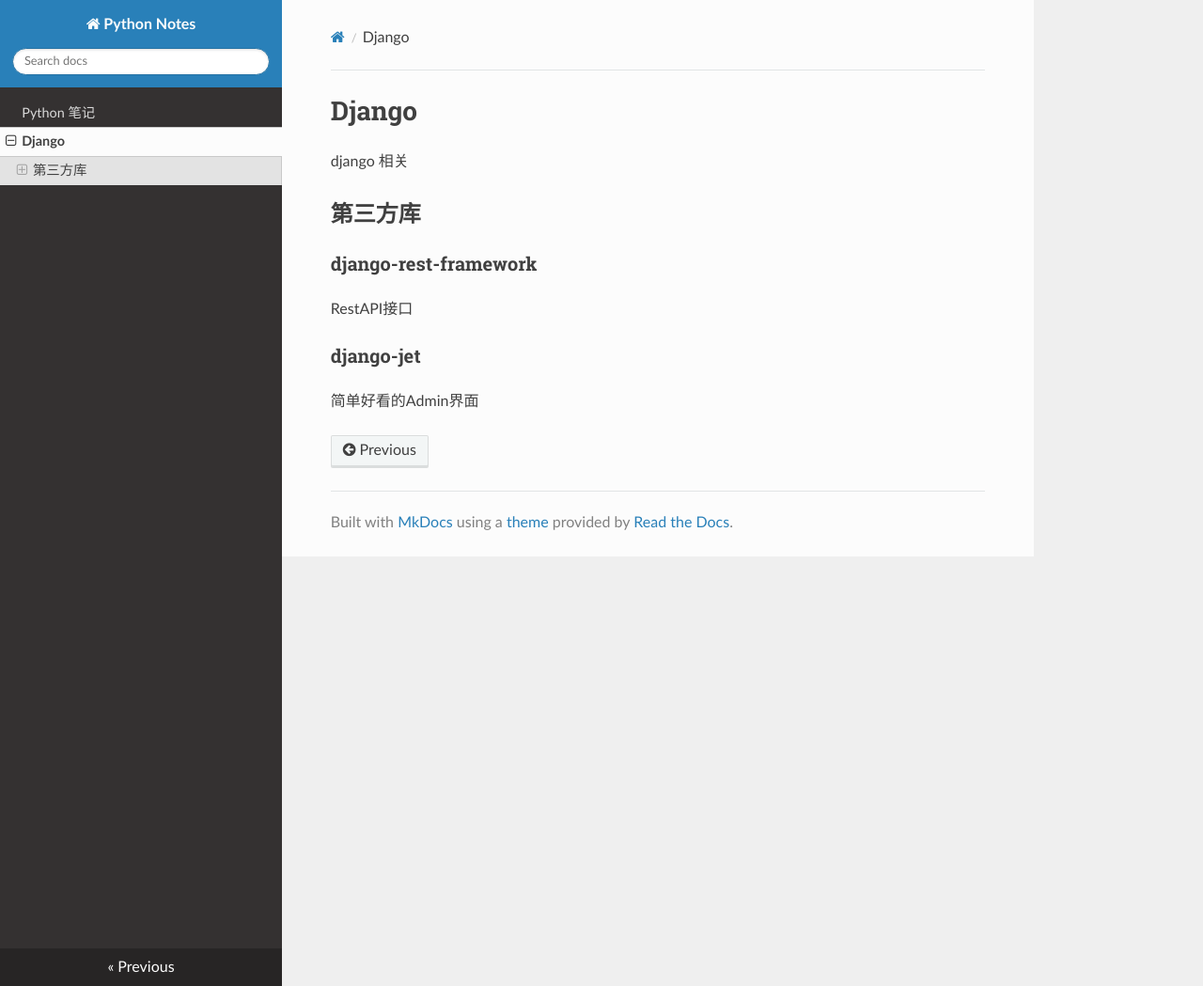
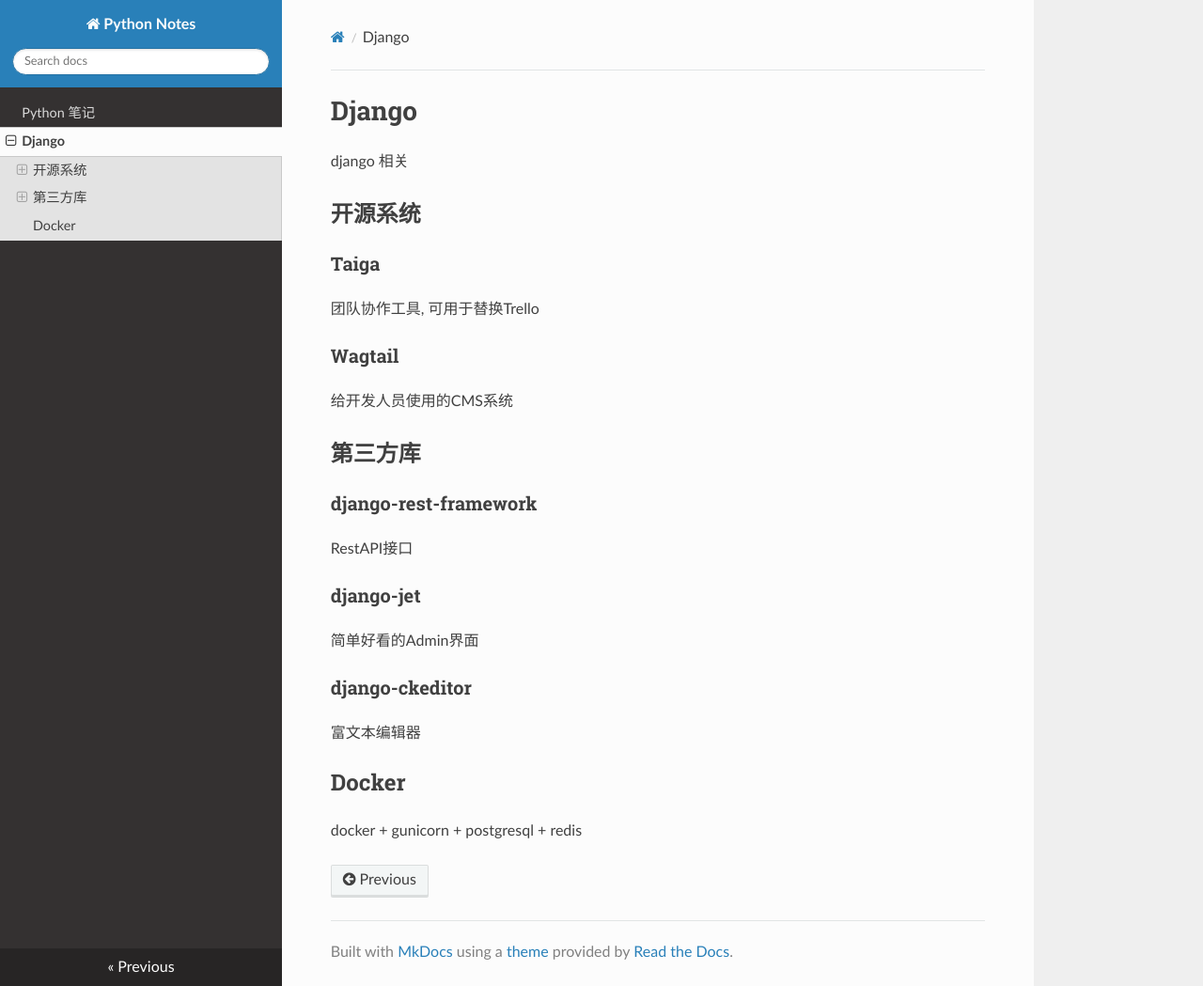
Before and after one commit to ChanMo/python-notes, an MkDocs documentation site: the page built from docs/django.md, in a window 1280 px wide and 1049 px high. Shown: the whole window at 94% size. Built offline with MkDocs 1.6.1, drawn with Linux system fonts in a browser that asks for light colours; nearby versions of some CDN libraries.

Commit message:
add opensystem

```diff
--- a/docs/django.md
+++ b/docs/django.md
@@ -1,6 +1,17 @@
 # Django
 
 django 相关
+
+## 开源系统
+
+### Taiga
+
+团队协作工具, 可用于替换Trello
+
+### Wagtail
+
+给开发人员使用的CMS系统
+
 
 ## 第三方库
 
@@ -11,3 +22,12 @@
 ### django-jet
 
 简单好看的Admin界面
+
+### django-ckeditor
+
+富文本编辑器
+
+
+## Docker
+
+docker + gunicorn + postgresql + redis
```
